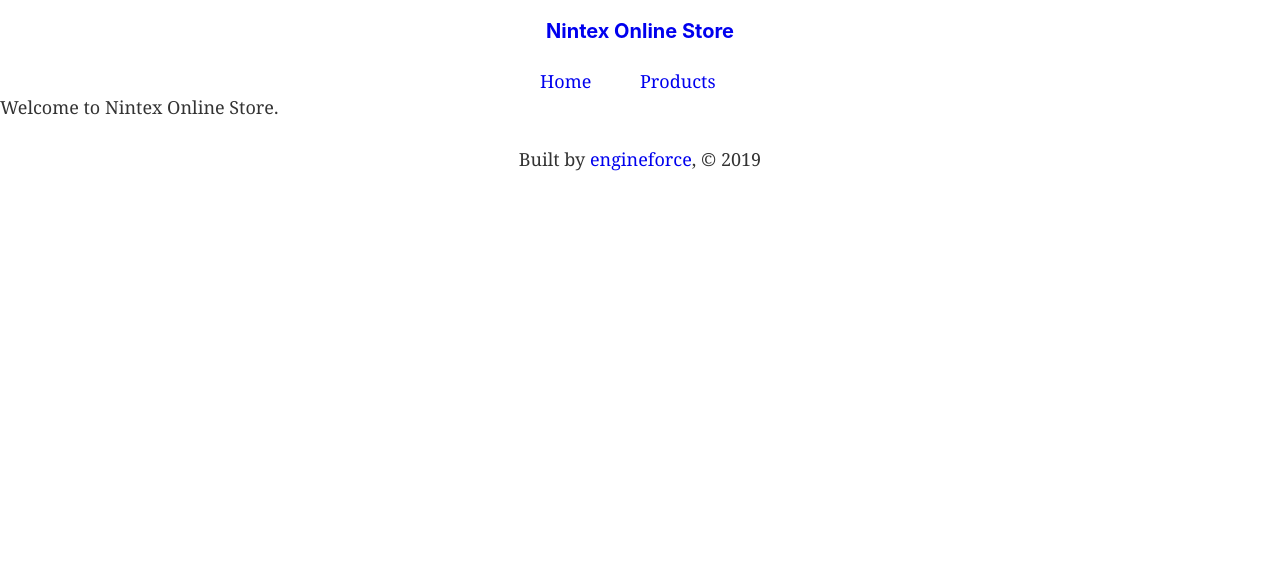
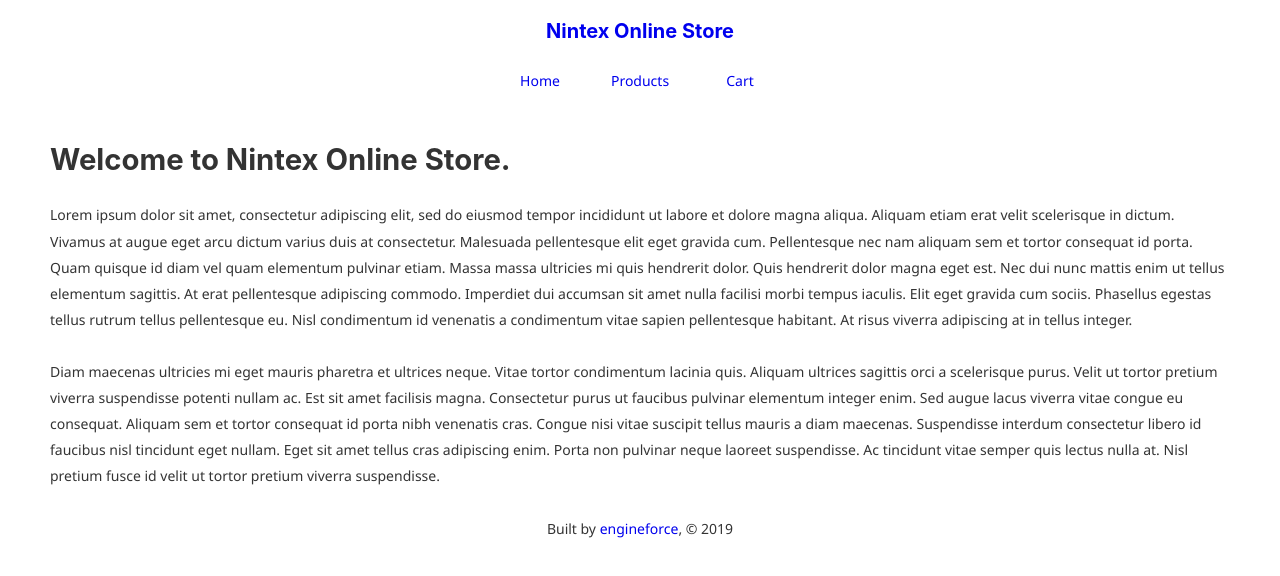
Before and after one commit to engineforce/nintex-store, a Gatsby site in the folder clients/store-web/: page / in a window 1280 px wide. Built offline with nearby package versions, Linux system fonts and the light colour scheme; Gatsby itself is replaced by a stand-in of ours.

```diff
--- a/clients/store-web/src/components/footer/styled.js
+++ b/clients/store-web/src/components/footer/styled.js
@@ -8,4 +8,5 @@
   align-content: center;
   align-items: flex-start;
   margin-top: 20px;
+  margin-bottom: 50px;
 `
--- /dev/null
+++ b/clients/store-web/src/components/home/index.js
@@ -0,0 +1,47 @@
+import { Link } from 'gatsby'
+import PropTypes from 'prop-types'
+import React from 'react'
+import { Root } from './styled'
+
+const Home = () => (
+  <Root>
+    <h2>Welcome to Nintex Online Store.</h2>
+    <p>
+      Lorem ipsum dolor sit amet, consectetur adipiscing elit, sed do eiusmod
+      tempor incididunt ut labore et dolore magna aliqua. Aliquam etiam erat
+      velit scelerisque in dictum. Vivamus at augue eget arcu dictum varius duis
+      at consectetur. Malesuada pellentesque elit eget gravida cum. Pellentesque
+      nec nam aliquam sem et tortor consequat id porta. Quam quisque id diam vel
+      quam elementum pulvinar etiam. Massa massa ultricies mi quis hendrerit
+      dolor. Quis hendrerit dolor magna eget est. Nec dui nunc mattis enim ut
+      tellus elementum sagittis. At erat pellentesque adipiscing commodo.
+      Imperdiet dui accumsan sit amet nulla facilisi morbi tempus iaculis. Elit
+      eget gravida cum sociis. Phasellus egestas tellus rutrum tellus
+      pellentesque eu. Nisl condimentum id venenatis a condimentum vitae sapien
+      pellentesque habitant. At risus viverra adipiscing at in tellus integer.
+    </p>
+    <p>
+      Diam maecenas ultricies mi eget mauris pharetra et ultrices neque. Vitae
+      tortor condimentum lacinia quis. Aliquam ultrices sagittis orci a
+      scelerisque purus. Velit ut tortor pretium viverra suspendisse potenti
+      nullam ac. Est sit amet facilisis magna. Consectetur purus ut faucibus
+      pulvinar elementum integer enim. Sed augue lacus viverra vitae congue eu
+      consequat. Aliquam sem et tortor consequat id porta nibh venenatis cras.
+      Congue nisi vitae suscipit tellus mauris a diam maecenas. Suspendisse
+      interdum consectetur libero id faucibus nisl tincidunt eget nullam. Eget
+      sit amet tellus cras adipiscing enim. Porta non pulvinar neque laoreet
+      suspendisse. Ac tincidunt vitae semper quis lectus nulla at. Nisl pretium
+      fusce id velit ut tortor pretium viverra suspendisse.
+    </p>
+  </Root>
+)
+
+Home.propTypes = {
+  siteTitle: PropTypes.string,
+}
+
+Home.defaultProps = {
+  siteTitle: ``,
+}
+
+export default Home
--- /dev/null
+++ b/clients/store-web/src/components/home/styled.js
@@ -0,0 +1,3 @@
+import styled from 'styled-components'
+
+export const Root = styled.header``
--- a/clients/store-web/src/components/layout/index.js
+++ b/clients/store-web/src/components/layout/index.js
@@ -13,6 +13,7 @@
 import Header from '../header'
 import Navigation from '../navigation'
 import Footer from '../footer'
+import { Main } from './styled'
 
 const Layout = ({ children }) => {
   const data = useStaticQuery(graphql`
@@ -29,7 +30,7 @@
     <>
       <Header siteTitle={data.site.siteMetadata.title} />
       <Navigation></Navigation>
-      <main>{children}</main>
+      <Main>{children}</Main>
       <Footer />
     </>
   )
--- a/clients/store-web/src/components/layout/reset.css
+++ b/clients/store-web/src/components/layout/reset.css
@@ -201,7 +201,8 @@
 }
 body {
   color: hsla(0, 0%, 0%, 0.8);
-  font-family: georgia, serif;
+  font-family: Segoe UI, Roboto, sans-serif, georgia, serif;
+  font-size: 14px;
   font-weight: normal;
   word-wrap: break-word;
   font-kerning: normal;
--- /dev/null
+++ b/clients/store-web/src/components/layout/styled.js
@@ -0,0 +1,7 @@
+import styled from 'styled-components'
+
+export const Main = styled.main`
+  margin-left: 50px;
+  margin-right: 50px;
+  margin-top: 50px;
+`
--- a/clients/store-web/src/components/navigation/index.js
+++ b/clients/store-web/src/components/navigation/index.js
@@ -10,6 +10,9 @@
     <NavItem>
       <Link to="/products">Products</Link>
     </NavItem>
+    <NavItem>
+      <Link to="/cart">Cart</Link>
+    </NavItem>
   </Root>
 )
 
--- a/clients/store-web/src/components/navigation/styled.js
+++ b/clients/store-web/src/components/navigation/styled.js
@@ -11,4 +11,5 @@
 
 export const NavItem = styled.div`
   width: 100px;
+  text-align: center;
 `
--- a/clients/store-web/src/pages/index.js
+++ b/clients/store-web/src/pages/index.js
@@ -2,11 +2,12 @@
 
 import Layout from '../components/layout'
 import SEO from '../components/seo'
+import Home from '../components/home'
 
 const IndexPage = () => (
   <Layout>
     <SEO title="Home" />
-    <p>Welcome to Nintex Online Store.</p>
+    <Home />
   </Layout>
 )
 
--- a/clients/store-web/src/templates/product.js
+++ b/clients/store-web/src/templates/product.js
@@ -1,5 +1,4 @@
 import React from 'react'
-import PropTypes from 'prop-types'
 import { applySpec, pipe, prop, path } from 'ramda'
 
 // Components
@@ -32,6 +31,7 @@
     contentfulProduct(productId: { eq: $productId }) {
       productId
       name
+      price
       description {
         description
       }
```
Also changed, not shown: clients/store-web/src/components/product/index.js (+32 -6 lines), clients/store-web/src/components/product/styled.js (+28 -1 lines).
